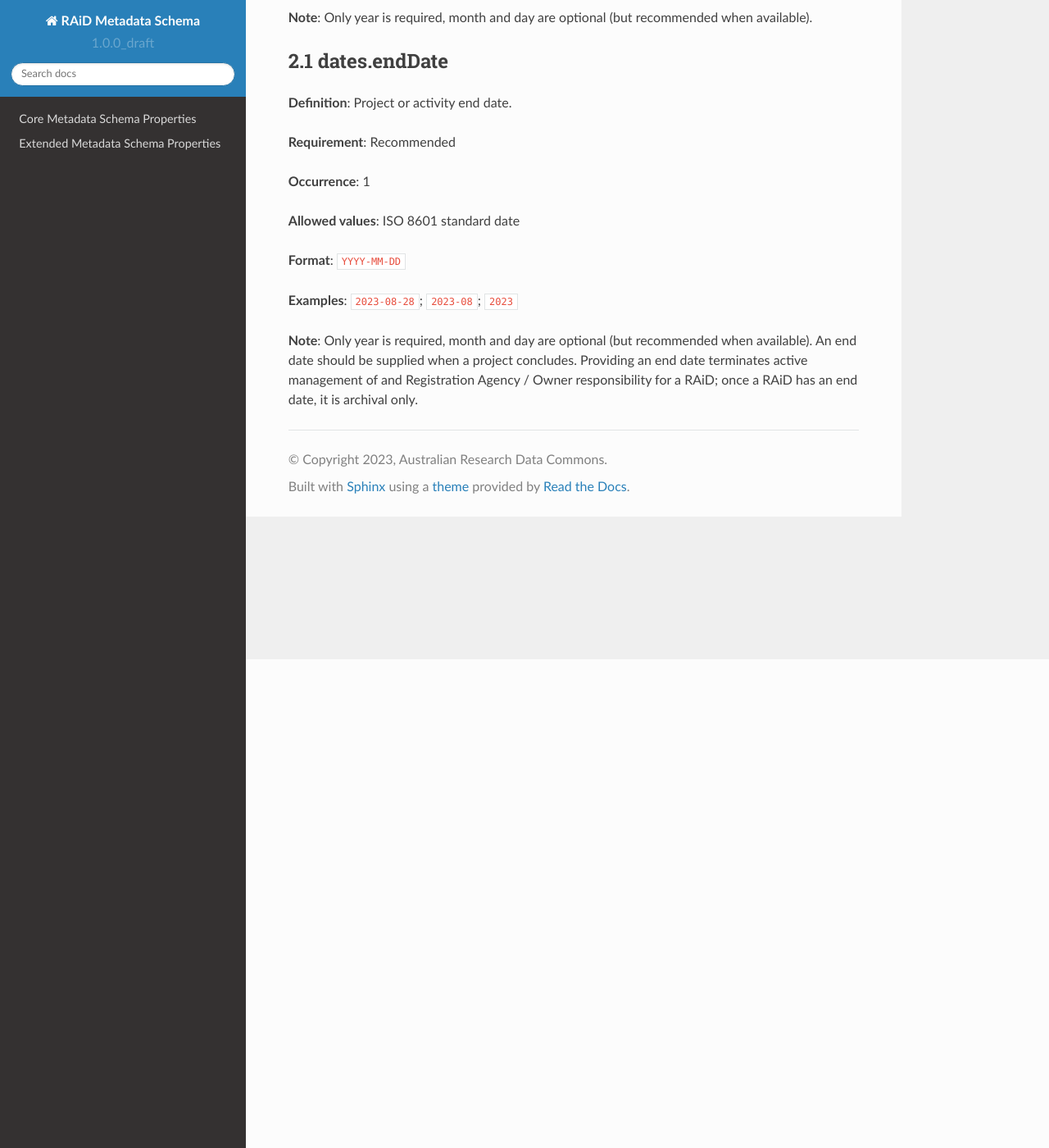
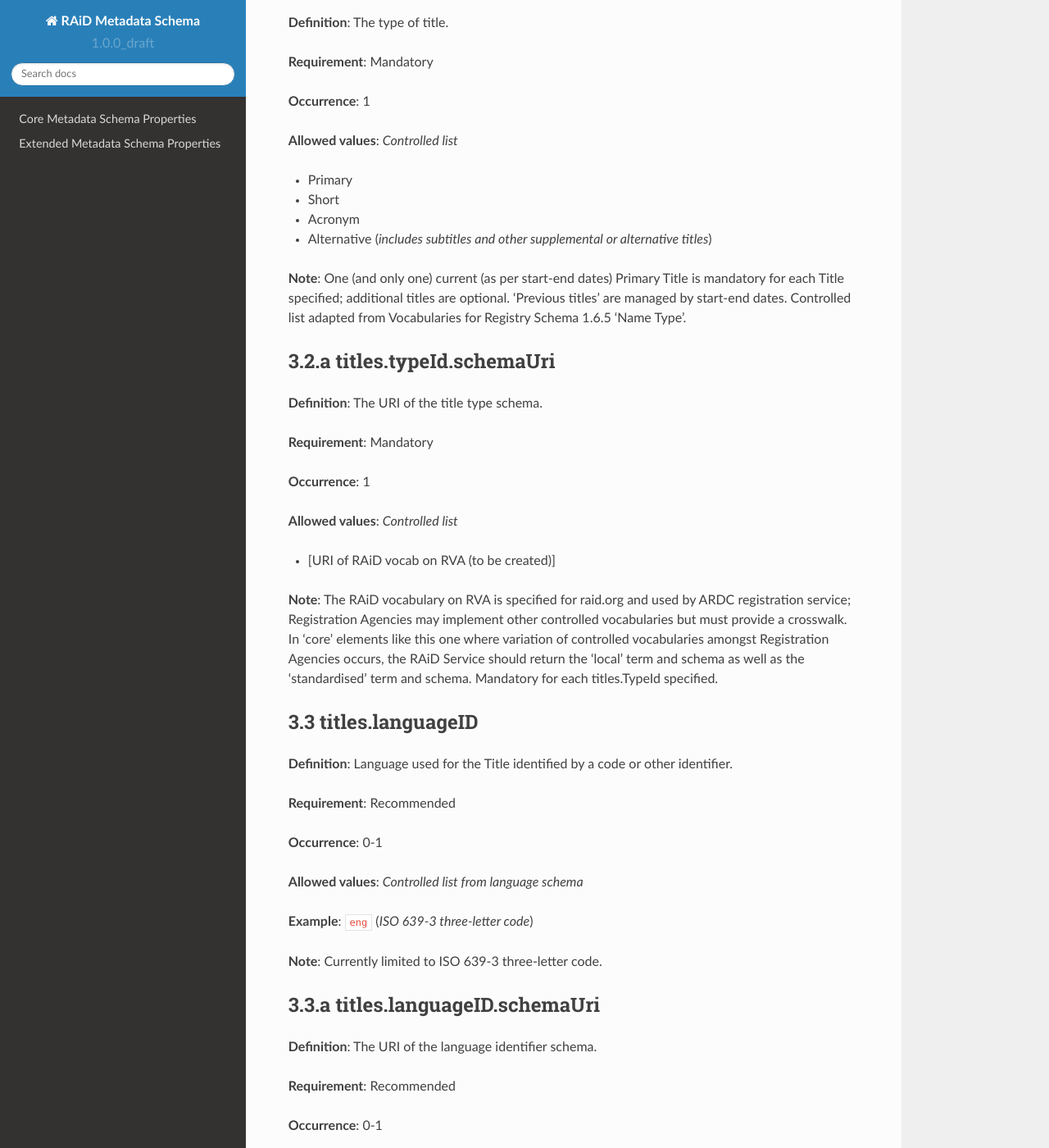
Before and after one commit to au-research/raid-metadata, a Sphinx documentation site: the page built from rtd/docs/source/titles.rst, in a window 1280 px wide and 1400 px high, scrolled down 596 px. Shown: the whole window at 82% size. Built offline with Sphinx 7.4.7 and the Read the Docs theme 2.0.0, drawn with Linux system fonts in a browser that asks for light colours; pages that are not in the unit, such as notebooks, are missing from menus; some of the changed text lies outside the part shown.

Commit message:
Complete title block

```diff
--- a/rtd/docs/source/dates.rst
+++ b/rtd/docs/source/dates.rst
@@ -16,7 +16,7 @@
 
 **Requirement**: Mandatory
 
-**Occurence**: 1
+**Occurrence**: 1
 
 **Allowed values**: ISO 8601 standard date
 
@@ -35,7 +35,7 @@
 
 **Requirement**: Recommended
 
-**Occurence**: 1
+**Occurrence**: 1
 
 **Allowed values**: ISO 8601 standard date
 
--- a/rtd/docs/source/identifier.rst
+++ b/rtd/docs/source/identifier.rst
@@ -30,7 +30,7 @@
 
 .. _1.1a-identifier.id:
 
-1.1a identifier.schemeURI
+1.1.a identifier.schemeURI
 ~~~~~~~~~~~~~~~~~~~~~~~~~
 
 **Definition**: The URI of the Identifier scheme used to identify RAiDs.
@@ -103,7 +103,7 @@
 
 .. _1.3a-identifier.owner.schemeURI:
 
-1.3a identifier.owner.schemeURI
+1.3.a identifier.owner.schemeURI
 ~~~~~~~~~~~~~~~~~~~~~~~~~~~~~~~
 
 **Definition**: The URI of the Identifier scheme used to identify RAiD Owners.
--- a/rtd/docs/source/titles.rst
+++ b/rtd/docs/source/titles.rst
@@ -5,14 +5,100 @@
 
 
 3 Titles block
--------------
+--------------
 
-.. _2.1-dates.startDate:
+.. _3.1-titles.title:
 
-2.1 dates.startDate
+3.1 titles.title
+^^^^^^^^^^^^^^^^
+
+**Definition**: A name or title by which the project or activity is known.
+
+**Requirement**: Mandatory
+
+**Occurrence**: 1-n
+
+**Allowed values**: Free text
+
+**Constraints**: Maximum 100 characters
+
+.. _3.2-titles.typeId:
+
+3.2 titles.typeId
+^^^^^^^^^^^^^^^^^
+
+**Definition**: The type of title.
+
+**Requirement**: Mandatory
+
+**Occurrence**: 1
+
+**Allowed values**: *Controlled list*
+
+* Primary
+* Short
+* Acronym
+* Alternative (*includes subtitles and other supplemental or alternative titles*)
+
+**Note**: One (and only one) current (as per start-end dates) Primary Title is mandatory for each Title specified; additional titles are optional. 'Previous titles' are managed by start-end dates. Controlled list adapted from Vocabularies for Registry Schema 1.6.5 'Name Type'.
+
+.. _3.2a-titles.typeId.schemaUri:
+
+3.2.a titles.typeId.schemaUri
+^^^^^^^^^^^^^^^^^^^^^^^^^^^^^
+
+**Definition**: The URI of the title type schema.
+
+**Requirement**: Mandatory
+
+**Occurrence**: 1
+
+**Allowed values**: *Controlled list*
+
+* [URI of RAiD vocab on RVA (to be created)]
+
+**Note**: The RAiD vocabulary on RVA is specified for raid.org and used by ARDC registration service; Registration Agencies may implement other controlled vocabularies but must provide a crosswalk. In 'core' elements like this one where variation of controlled vocabularies amongst Registration Agencies occurs, the RAiD Service should return the 'local' term and schema as well as the ‘standardised’ term and schema. Mandatory for each titles.TypeId specified.
+
+.. _3.2-titles.languageID:
+
+3.3 titles.languageID
+^^^^^^^^^^^^^^^^^^^^^
+
+**Definition**: Language used for the Title identified by a code or other identifier.
+
+**Requirement**: Recommended
+
+**Occurrence**: 0-1
+
+**Allowed values**: *Controlled list from language schema*
+
+**Example**: ``eng`` (*ISO 639-3 three-letter code*)
+
+.. _3.2a-titles.languageID.schemaUri:
+
+**Note**: Currently limited to ISO 639-3 three-letter code.
+
+3.3.a titles.languageID.schemaUri
+^^^^^^^^^^^^^^^^^^^^^^^^^^^^^^^^^
+
+**Definition**: The URI of the language identifier schema.
+
+**Requirement**: Recommended
+
+**Occurrence**: 0-1
+
+**Allowed values**: *Controlled list*
+
+* ``https://www.iso.org/standard/39534.html``
+
+**Note**: Controlled list shared across all Registration Agencies. No crosswalk; queries return language code and scheme URI. Mandatory for each language specified.
+
+.. _3.4-titles.startDate:
+
+3.4 titles.startDate
 ^^^^^^^^^^^^^^^^^^^
 
-**Definition**: Project or activity start date.
+**Definition**: Date the project or activity title began being used.
 
 **Requirement**: Mandatory
 
@@ -26,12 +112,12 @@
 
 **Note**: Only year is required, month and day are optional (but recommended when available).
 
-.. _2.2-dates.endDate:
+.. _3.5-titles.endDate:
 
-2.1 dates.endDate
+3.5 titles.endDate
 ^^^^^^^^^^^^^^^^^^^
 
-**Definition**: Project or activity end date.
+**Definition**: Date the project or activity title was changed or stopped being used.
 
 **Requirement**: Recommended
 
@@ -43,4 +129,4 @@
 
 **Examples**: ``2023-08-28``; ``2023-08``; ``2023``
 
-**Note**: Only year is required, month and day are optional (but recommended when available). An end date should be supplied when a project concludes. Providing an end date terminates active management of and Registration Agency / Owner responsibility for a RAiD; once a RAiD has an end date, it is archival only.
+**Note**: Only year is required, month and day are optional (but recommended when available).
```
Also changed, not shown: other parts of rtd/docs/source/identifier.rst (+1 -1 lines).
